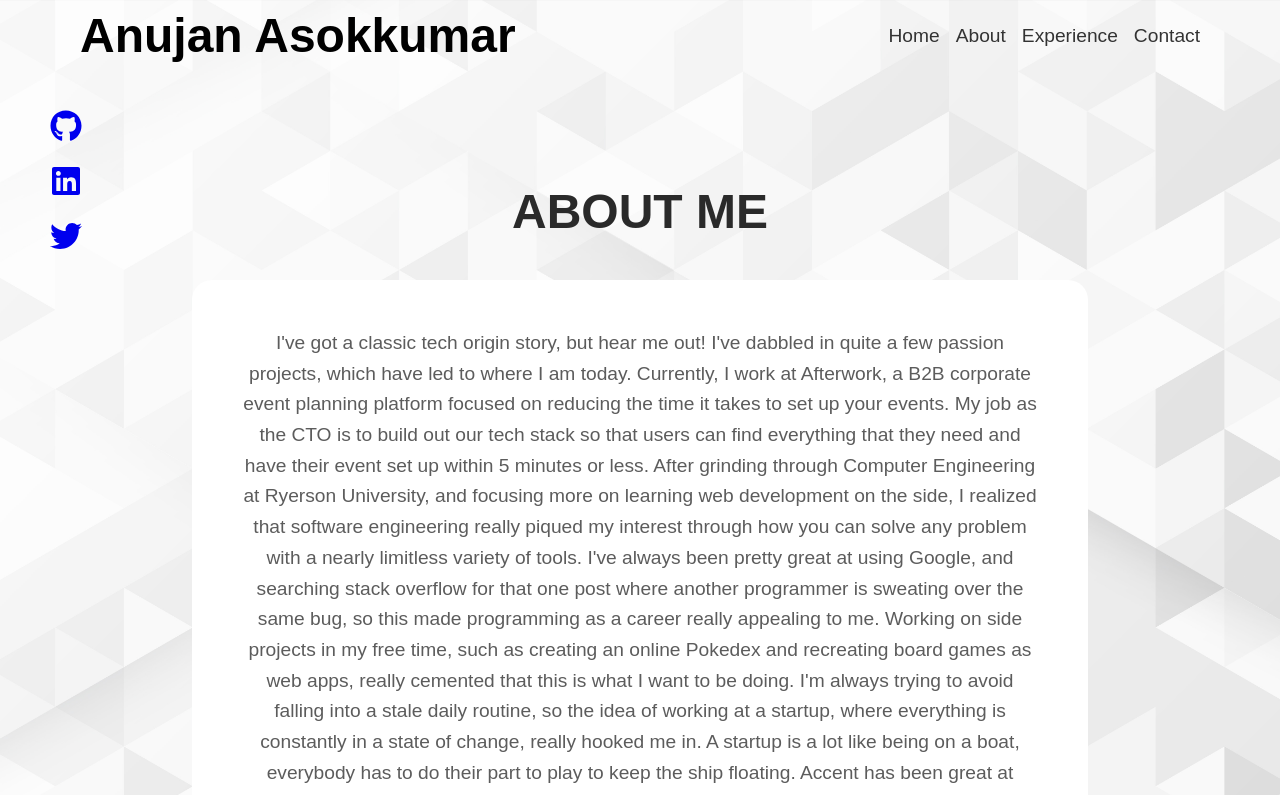
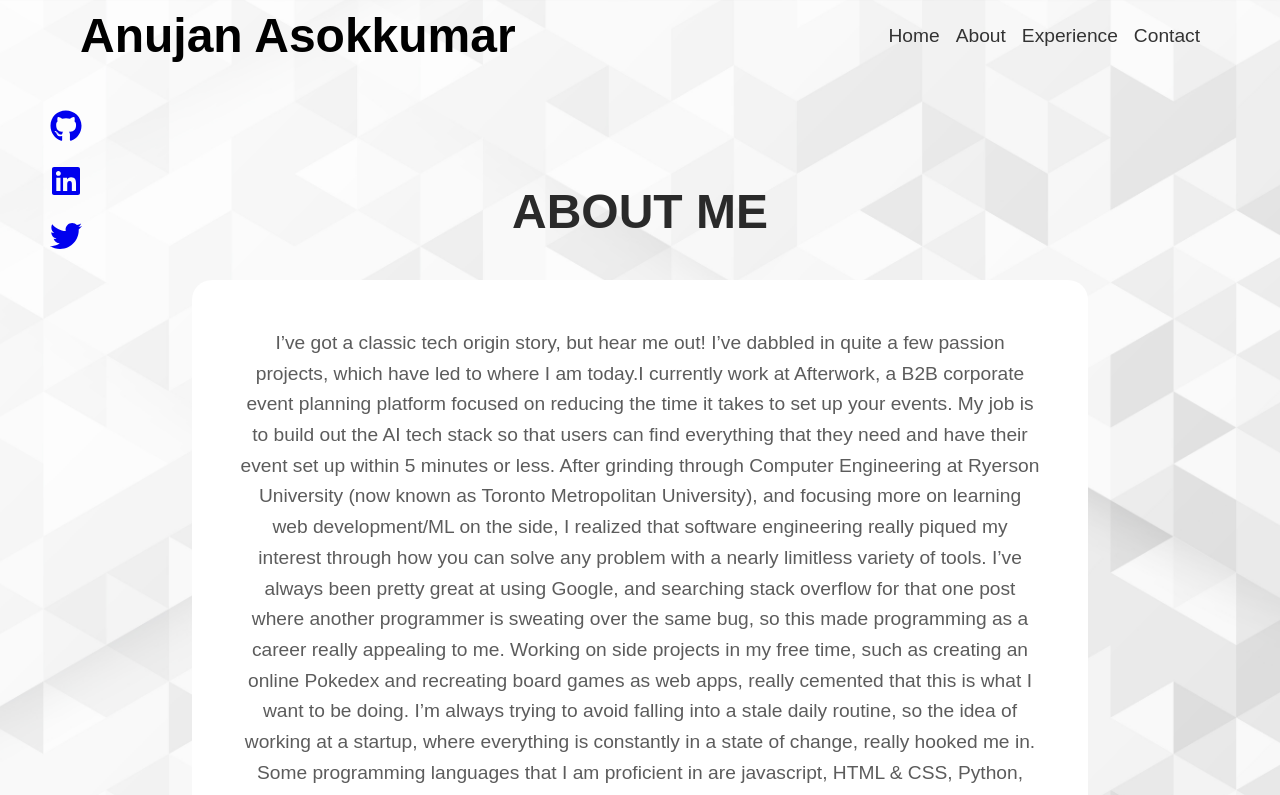
Before and after one commit to AnujanAsok/anujanwebsite, a React (Create React App) app: page /about in a window 1280 px wide. Shown: the top 795 px of the page. Built offline with nearby package versions, Linux system fonts and the light colour scheme.

Commit message:
Update About.js

```diff
--- a/src/About.js
+++ b/src/About.js
@@ -8,34 +8,15 @@ const About = () => {
       <div className="page-container">
         <h2 className="about-heading">About me</h2>
         <p className="about-paragraph">
-          I've got a classic tech origin story, but hear me out! I've dabbled in
-          quite a few passion projects, which have led to where I am today.
-          Currently, I work at Afterwork, a B2B corporate event planning
-          platform focused on reducing the time it takes to set up your events.
-          My job as the CTO is to build out our tech stack so that users can
-          find everything that they need and have their event set up within 5
-          minutes or less. After grinding through Computer Engineering at
-          Ryerson University, and focusing more on learning web development on
-          the side, I realized that software engineering really piqued my
-          interest through how you can solve any problem with a nearly limitless
-          variety of tools. I've always been pretty great at using Google, and
-          searching stack overflow for that one post where another programmer is
-          sweating over the same bug, so this made programming as a career
-          really appealing to me. Working on side projects in my free time, such
-          as creating an online Pokedex and recreating board games as web apps,
-          really cemented that this is what I want to be doing. I'm always
-          trying to avoid falling into a stale daily routine, so the idea of
-          working at a startup, where everything is constantly in a state of
-          change, really hooked me in. A startup is a lot like being on a boat,
-          everybody has to do their part to play to keep the ship floating.
-          Accent has been great at giving me exposure to the different sides of
-          a company, from the day to day of business operations to how leads are
-          turned into recurring clients in operations. Working with people who
-          are just as passionate as you is a huge plus that also really helps
-          with breaking out of that introvert shell that comes free with your
-          macbook. Some programming languages that I am proficient in are
-          javascript, HTML & CSS, Python, Jquery, Java, C, and React, and
-          several SQL languages, but I'm always adding more to my skill set
+I’ve got a classic tech origin story, but hear me out! I’ve dabbled in quite a few passion projects, which have led to where I am today.I currently work at Afterwork, a B2B corporate event planning platform
+    focused on reducing the time it takes to set up your events. My job is to build out the AI tech stack so that users can find everything that
+    they need and have their event set up within 5 minutes or less. After grinding through Computer Engineering at Ryerson University (now known as Toronto Metropolitan University), and focusing more on learning
+    web development/ML on the side, I realized that software engineering really piqued my interest through how you can solve any problem with a nearly limitless variety of tools.
+    I’ve always been pretty great at using Google, and searching stack overflow for that one post where another programmer is sweating over the same bug, so this made programming as a career really appealing
+     to me.  Working on side projects in my free time, such as creating an online Pokedex and recreating board games as web apps, really cemented that this is what I want to be doing. I’m always trying to
+      avoid falling into a stale daily routine, so the idea of working at a startup, where everything is constantly in a state of change, really hooked me in. Some programming languages that I am proficient
+      in are javascript, HTML & CSS, Python, Jquery, Java, C, and React, and several SQL languages, but I’m always adding more to my skill set. I’d love to hear more about experiences from anyone working at
+        a startup, so feel free to connect!
         </p>
       </div>
     </Layout>
```
